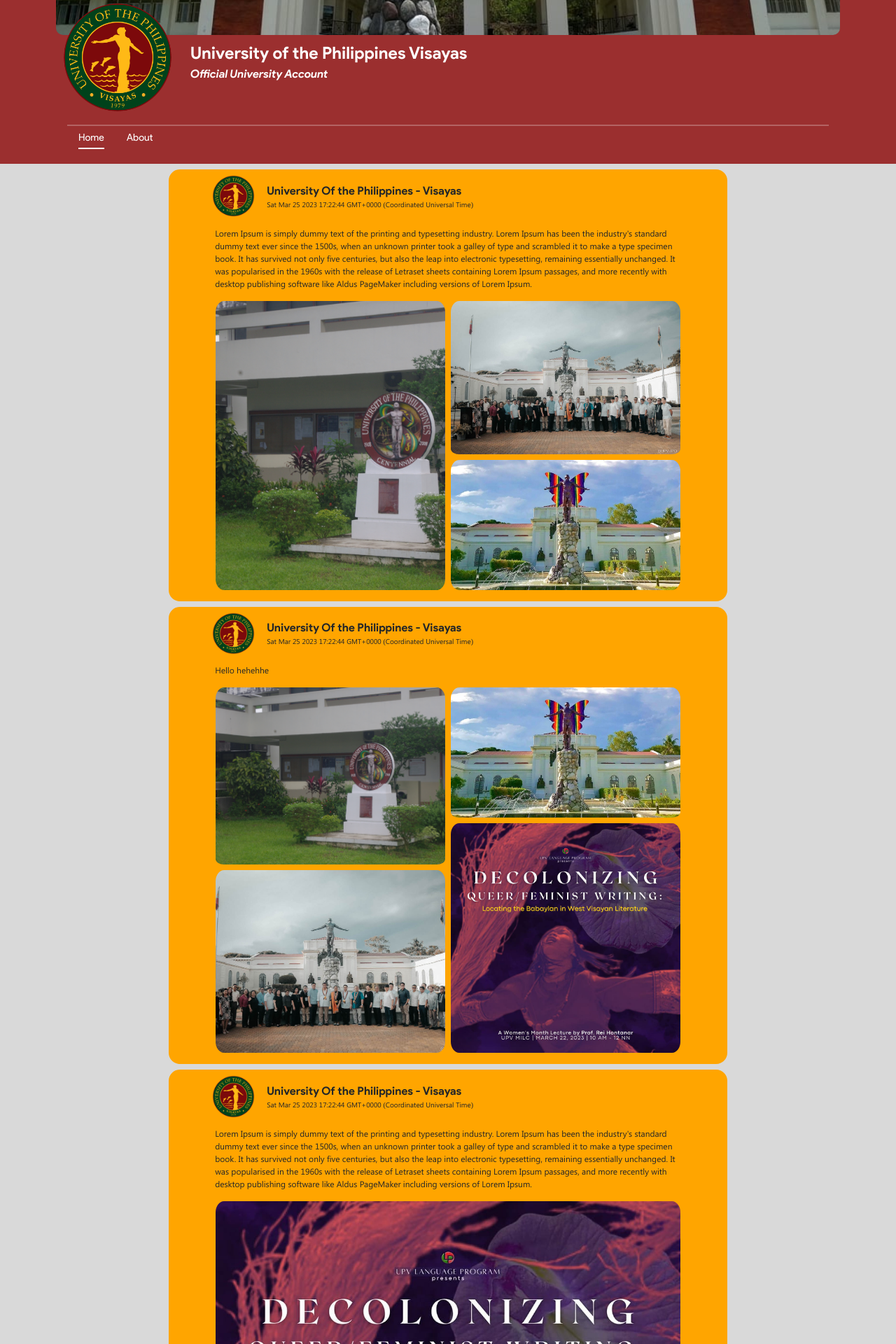
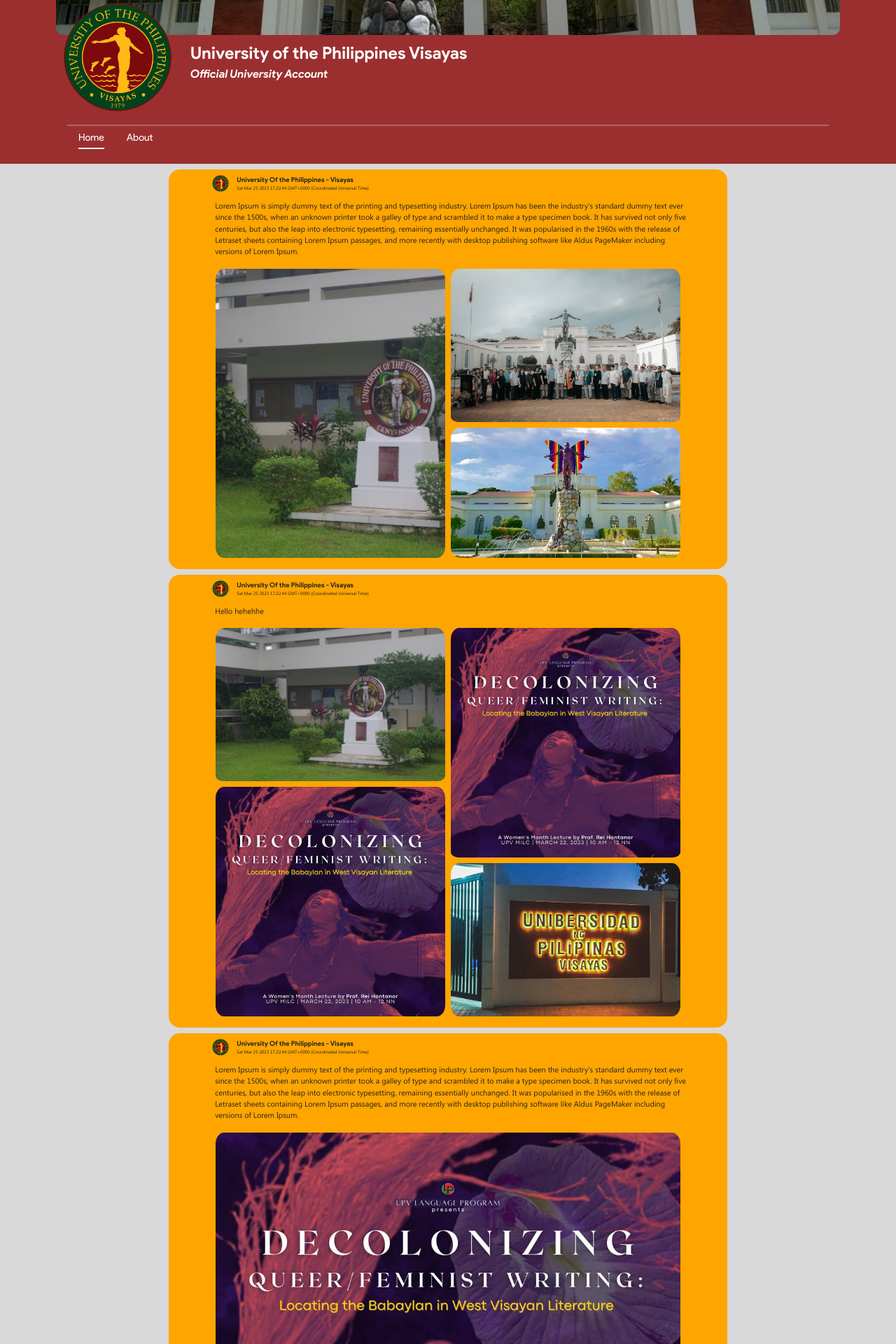
Before and after one commit to dreeew05/WhatsUP, a PHP site: page /profilePage.html in a window 1280 px wide. Shown: the part 376-2296 px from the top of the page at 70% size. Run offline with PHP 8.4, Linux system fonts and the light colour scheme.

Commit message:
Fixed Profile Details Size When Resized

```diff
--- a/css/profilePage.css
+++ b/css/profilePage.css
@@ -158,26 +158,33 @@ input:placeholder-shown {
     padding-bottom: 0.5rem;
     display: flex;
     flex-direction: row;
+    display: flex;
+    flex-direction: row;
+    height: 2.5vmax;
+    margin-bottom: 0.25rem;
 }
 
 .post-profile img {
-    height: 10%;
-    width: 10%;
+    max-height: auto;
+    max-width: auto;
 }
 
 .profile-text-content {
-    padding-left: 2%;
-    padding-top: 1.3%   ;
-    margin-top: 0.25%;
+    padding-left: 1%;
+}
+
+.profile-text-content {
+    max-width: auto;
+    max-height: auto;
 }
 
 .profile-text-content .profile-name {
-    font-size: 2vmin;
+    font-size: 0.75vmax;
     font-family: 'ProductSansBold';
 }
 
 .profile-text-content .date-time {
-    font-size: 1.25vmin;
+    font-size: 0.5vmax;
     font-family: 'SegoeUIRegular';
     margin-top: -1rem;
 }
@@ -189,7 +196,7 @@ input:placeholder-shown {
 }
 
 .post-text p {
-    font-size: 1.5vmin;
+    font-size: 0.85vmax;
 }
 
 .big-image {
--- a/script/ProfilePage.js
+++ b/script/ProfilePage.js
@@ -22,7 +22,7 @@ class ProfilePage {
             DATE_TIME    = new Date();
 
             new GeneratePost(PROFILE_NAME, PROFILE_PIC, DATE_TIME, POST, FILE_NAMES);
-            new GeneratePost(PROFILE_NAME, PROFILE_PIC, DATE_TIME, "Hello hehehhe", ["cityCampus2", "cityCampus", "cityCampus4", "poster1"]);
+            new GeneratePost(PROFILE_NAME, PROFILE_PIC, DATE_TIME, "Hello hehehhe", ["cityCampus2", "poster1", "poster1", "cityCampus3"]);
             new GeneratePost(PROFILE_NAME, PROFILE_PIC, DATE_TIME, POST, ["poster1"]);
             new GeneratePost(PROFILE_NAME, PROFILE_PIC, DATE_TIME, POST, ["cityCampus", "cityCampus2"]);
     }
--- a/script/classes/GeneratePostImage.js
+++ b/script/classes/GeneratePostImage.js
@@ -62,7 +62,7 @@ export class GeneratePostImage {
     }
 
     initializeImageHolder() {
-        this.getImageHolder().setAttribute("class", "container d-flex justify-content-center");
+        this.getImageHolder().setAttribute("class", "container d-flex justify-content-center custom-container");
         this.getImageHolder().setAttribute("style", "margin-top: 0.5rem; margin-bottom: 0.5rem;" +
             "width: 90%;");
     }
```
Also changed, not shown: 1 other file.
